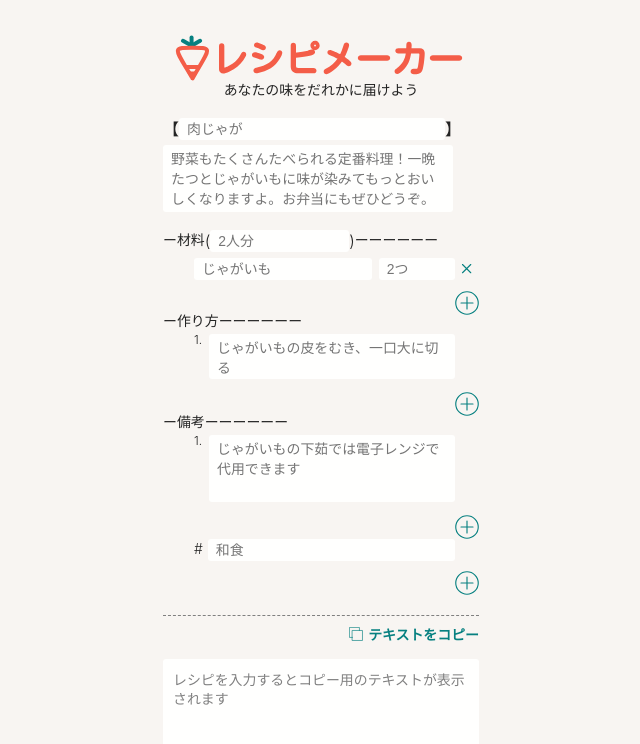
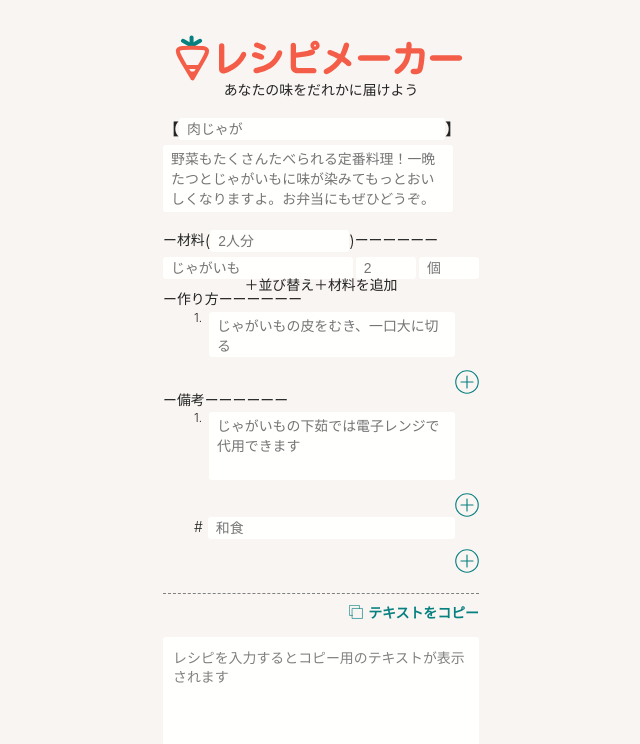
Before and after one commit to YukiAmakawa/RecipeFormatter, a Vue app: page / in a window 1280 px wide. Shown: the top 744 px of the page, without its empty margins (319-959 px from the left). Built offline with nearby package versions, Linux system fonts and the light colour scheme.

Commit message:
add: 材料の並び替えの切り替え

```diff
--- a/src/components/molecules/IngredientItem.vue
+++ b/src/components/molecules/IngredientItem.vue
@@ -1,14 +1,20 @@
 <template lang="pug">
   .IngredientItem
-    div.flex.flex-middle
+    div(v-if="isEdit")
+      .wrap-forms.flex.flex-middle
+        app-form.name(type="text" placeholder="じゃがいも" v-model="ingredient.name")
+        app-form.amount(type="text" placeholder="2" v-model="ingredient.amount")
+        app-form.unit(type="text" placeholder="個" v-model="ingredient.unit")
+    div.flex.flex-middle(v-else)
       .icon.wrap-icons.flex
-        i.move-icon(v-if="!isFirst")
+        i.move-icon(v-show="!isFirst")
           up-icon(@click="onUpItem")
-        i.move-icon(v-if="!isLast")
+        i.move-icon(v-show="!isLast")
           down-icon(@click="onDownItem")
-      .wrap-forms.flex
-        app-form.name(type="text" placeholder="じゃがいも" v-model="ingredient.name")
-        app-form.amount(type="text" placeholder="2つ" v-model="ingredient.amount")
+      .wrap-texts.flex
+        p.name {{ingredient.name}}
+        p.amount {{ingredient.amount}}
+        p.unit {{ingredient.unit}}
       i.icon
         close-icon(@click="onDeleteItem")
 </template>
@@ -21,6 +27,7 @@ import Vue, { PropType } from "vue";
 export type Ingredient = {
   name: string;
   amount: string;
+  unit: string;
 };
 
 export default Vue.extend({
@@ -33,7 +40,8 @@ export default Vue.extend({
   props: {
     ingredient: Object as PropType<Ingredient>,
     index: Number,
-    isLast: Boolean
+    isLast: Boolean,
+    isEdit: Boolean
   },
   computed: {
     isFirst(): boolean {
@@ -60,13 +68,30 @@ export default Vue.extend({
     width: 31px;
   }
   .wrap-forms {
+    .name {
+      width: 60%;
+    }
+    .amount {
+      width: 19%;
+      margin-left: 1%;
+    }
+    .unit {
+      width: 19%;
+      margin-left: 1%;
+    }
+  }
+  .wrap-texts {
     width: calc(100% - 55px);
     .name {
-      width: 70%;
+      width: 60%;
     }
     .amount {
-      width: 30%;
-      margin-left: 7px;
+      width: 19%;
+      margin-left: 1%;
+    }
+    .unit {
+      width: 19%;
+      margin-left: 1%;
     }
   }
   .move-icon {
--- a/src/components/organisms/IngredientList.vue
+++ b/src/components/organisms/IngredientList.vue
@@ -13,13 +13,19 @@
           :ingredient="ingredient"
           :index="index"
           :isLast="isLast(index)"
+          :isEdit="isEdit"
           @on-change-ingredient-item="onChangeIngredientList($event, index)"
           @on-delete-item="deleteListItem(index)"
           @on-up-item="upListItem(index)"
           @on-down-item="downListItem(index)"
         )
-    .icon
-      add-icon(@click="addListItem")
+    .wrap-button.flex.flex-middle.content-center(v-if="isEdit")
+      span.switch(@click="toggleEdit") ＋並び替え
+      span.add(@click="addListItem") ＋材料を追加
+    .wrap-button.flex.flex-middle.content-center(v-else)
+      span.switch(@click="toggleEdit") ＋並び替えを完了
+    //- .icon
+    //-   add-icon(@click="addListItem")
 </template>
 <script lang="ts">
 import AppSubTitle from "../atoms/AppSubTitle.vue";
@@ -30,6 +36,7 @@ import Vue, { PropType } from "vue";
 type Data = {
   ingredientItems: Array<Ingredient>;
   servingForItem: string;
+  isEdit: boolean;
 };
 
 export default Vue.extend({
@@ -51,12 +58,16 @@ export default Vue.extend({
   data(): Data {
     return {
       ingredientItems: this.ingredients,
-      servingForItem: this.servingFor
+      servingForItem: this.servingFor,
+      isEdit: true
     };
   },
   methods: {
     isLast(index: number): boolean {
       return this.ingredients.length - 1 === index;
+    },
+    toggleEdit() {
+      this.isEdit = !this.isEdit;
     },
     onChangeIngredientList(ingredientItem: Ingredient, index: number): void {
       this.ingredientItems[index] = ingredientItem;
@@ -90,15 +101,11 @@ export default Vue.extend({
 .IngredientList {
   width: 100%;
   .ingredient-list {
+    width: 100%;
     margin-top: 5px;
-    width: 316px;
     li + li {
       margin-top: 5px;
     }
   }
-  .icon {
-    margin-left: auto;
-    margin-top: 10px;
-  }
 }
 </style>
```
